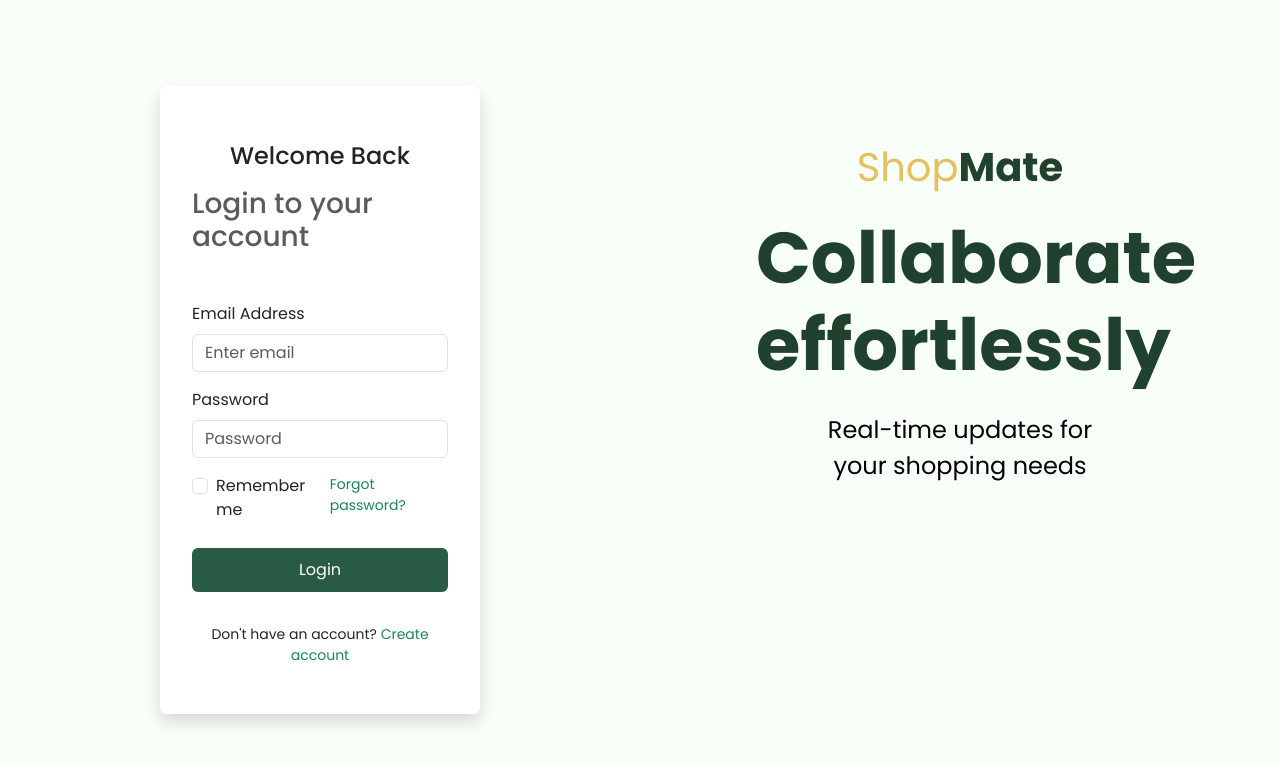
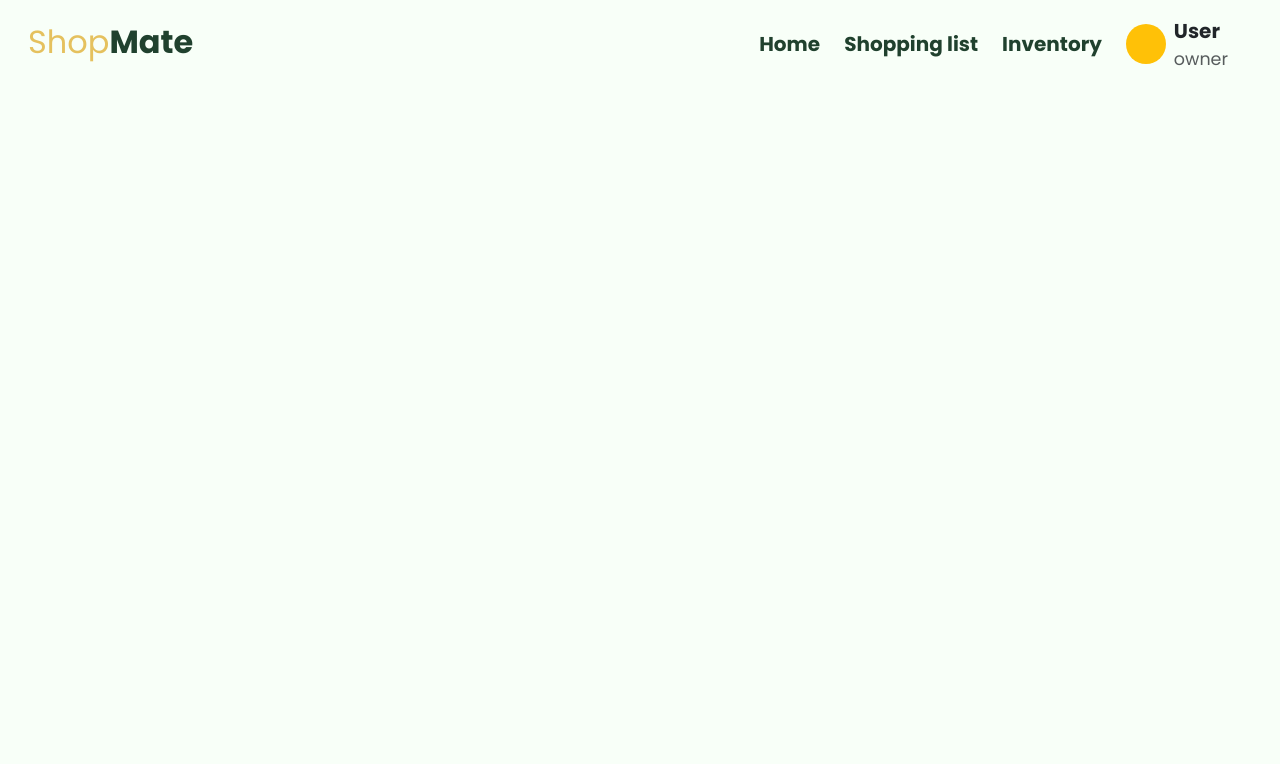
Before and after one commit to J-JMN/Phase2-Group6-project, a React (Vite) app: page / in a window 1280 px wide. Shown: the top 764 px of the page. Built offline with nearby package versions, Linux system fonts and the light colour scheme; no server answers.

Commit message:
fixed routing

```diff
--- a/src/components/Navbar.jsx
+++ b/src/components/Navbar.jsx
@@ -5,7 +5,7 @@ const Navbar = () => {
     <nav className="navbar px-3">
       <div className="container-fluid">
         {/* Logo */}
-        <NavLink to="/" className="navbar-brand text-decoration-none">
+        <NavLink to="/shop" className="navbar-brand text-decoration-none">
           <h1 className="custom-text-color-primary fw-bold fs-2">
             <span className="custom-text-color-secondary">Shop</span>Mate
           </h1>
@@ -55,7 +55,7 @@ const Navbar = () => {
 const MenuLinks = () => (
   <>
     <NavLink
-      to="/home"
+      to="/shop"
       className={({ isActive }) =>
         `custom-text-color-primary fw-bold pb-1 ${
           isActive ? 'border-bottom border-2 custom-border-secondary' : ''
@@ -66,14 +66,14 @@ const MenuLinks = () => (
     </NavLink>
 
     <NavLink
-      to="/home"
+      to="/shop"
       className={({ isActive }) =>
         `custom-text-color-primary fw-bold pb-1 ${
           isActive ? 'border-bottom border-2 custom-border-secondary' : ''
         }`
       }
     >
-      Shop
+      Shopping list
     </NavLink>
 
     <NavLink
--- a/src/pages/Login.jsx
+++ b/src/pages/Login.jsx
@@ -92,7 +92,7 @@ export default function Login() {
 
       // Redirect home page
       setTimeout(()=>{
-        navigate("/home");
+        navigate("/shop");
       },2000);
     } catch (err) {
       console.error("Login error:", err);
--- a/src/routes.jsx
+++ b/src/routes.jsx
@@ -8,9 +8,9 @@ import SignUp from "./pages/SignUp";
 const routes = [
   {
     path: "/",
-    element: <Login />, // App is now the layout
+    element: <App />, // App is now the layout
     children: [
-      { path: "home", element: <ShoppingList /> },
+      { path: "shop", element: <ShoppingList /> },
       { path: "inventory", element: <Inventory /> },
       { path: "settings", element: <SettingsPage /> },
     ],
```
